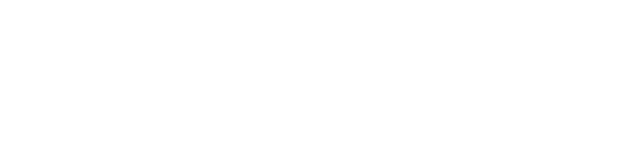
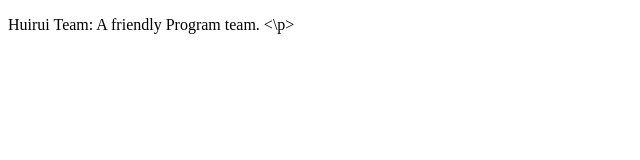
Before and after one commit to huirui-team/huirui-team.github.io, a plain HTML site: page index.html in a window 1280 px wide. Shown: the whole page, without its empty margins (0-640 px from the left). Drawn offline with Linux system fonts and the light colour scheme.

Commit message:
Update index.html

```diff
--- a/index.html
+++ b/index.html
@@ -5,5 +5,6 @@
   </head>
   <body>
     <title>Huirui Team</title>
+    <p>Huirui Team: A friendly Program team. <\p>
   </body>
 </html>
```
